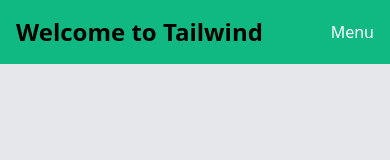
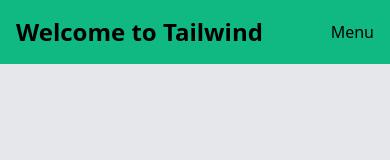
Before and after one commit to Misa100/nextjs-blog, a Next.js app: page / in a window 390 px wide. Shown: the top 160 px of the page. Built offline with nearby package versions, Linux system fonts and the light colour scheme.

Commit message:
last update

```diff
--- a/pages/index.js
+++ b/pages/index.js
@@ -18,7 +18,7 @@
       </Head>
       <header className="bg-[#10B981] p-4 flex justify-between items-center flex-wrap">
         <h1 className="text-2xl md:text-3xl font-semibold dark:text-white">Welcome to Tailwind</h1>
-        <button onClick={() => setIsMenuOpen(!isMenuOpen)} className="md:hidden text-white">
+        <button onClick={() => setIsMenuOpen(!isMenuOpen)} className="md:hidden text-black dark:text-white">
           Menu
         </button>
         <nav className={`${isMenuOpen ? 'block' : 'hidden'} md:block`}>
```
